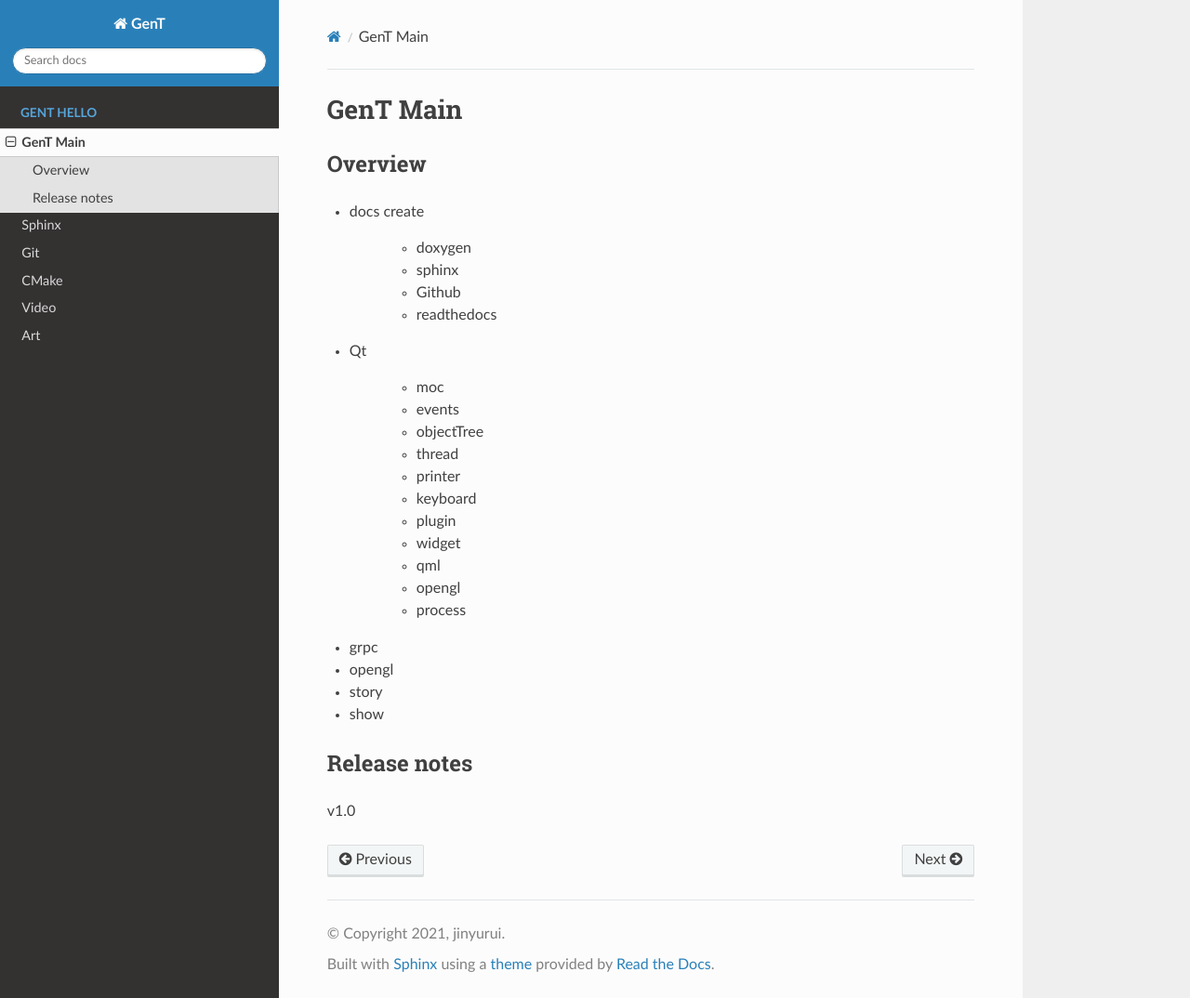
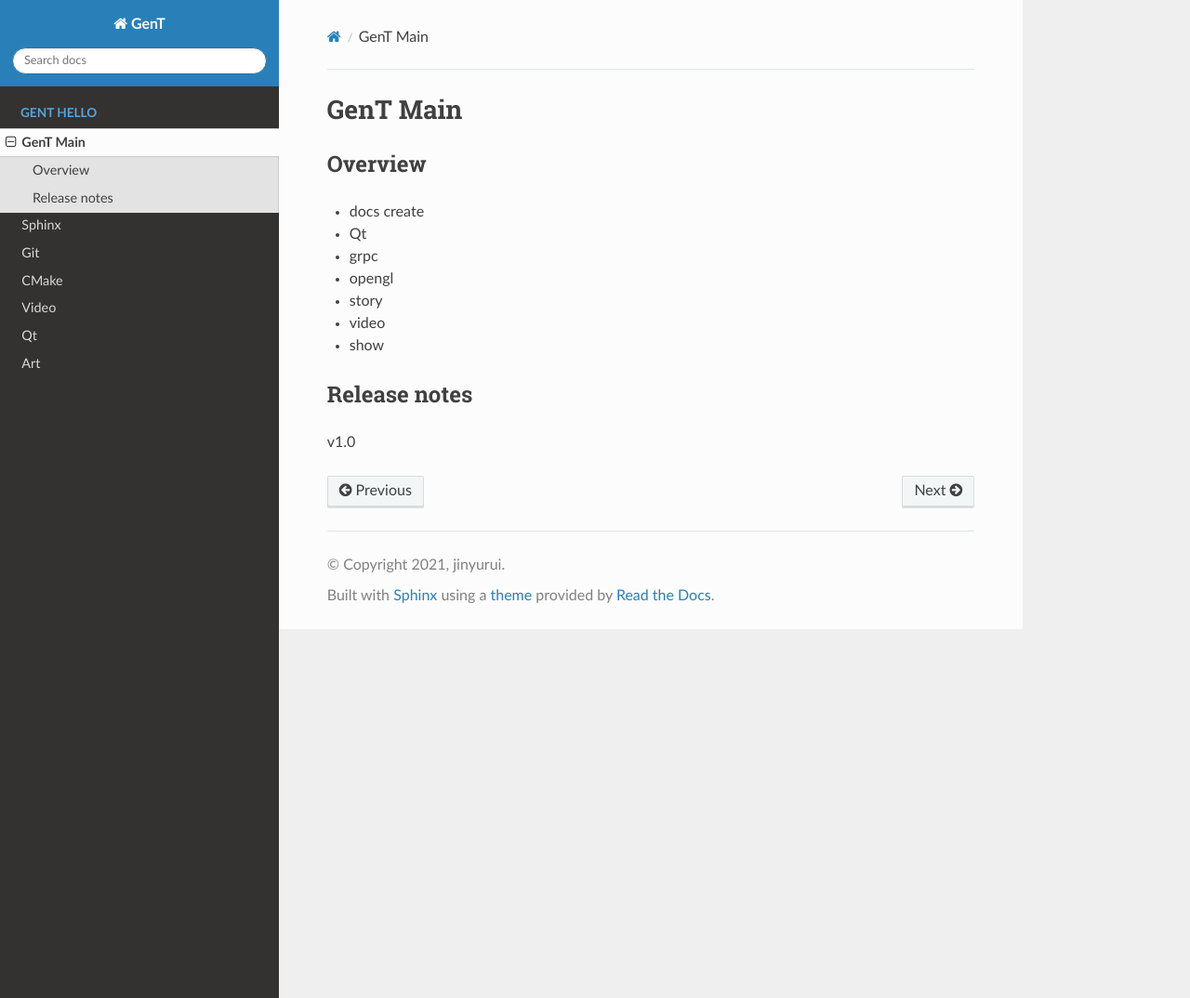
Before and after one commit to jinyurui/GenT, a Sphinx documentation site: the page built from source/overview.rst, in a window 1280 px wide and 1074 px high. Shown: the whole window at 93% size. Built offline with Sphinx 7.4.7 and the Read the Docs theme 2.0.0, drawn with Linux system fonts in a browser that asks for light colours.

Commit message:
add Qt some

```diff
--- a/source/index.rst
+++ b/source/index.rst
@@ -10,6 +10,7 @@
    git/git
    cmake/cmake
    video/video
+   Qt/qtcore
    some
 
 
--- a/source/overview.rst
+++ b/source/overview.rst
@@ -2,33 +2,14 @@
 GenT Main
 ================================
 
-
 Overview
 --------------------------------
 - docs create
-
-    + doxygen
-    + sphinx
-    + Github
-    + readthedocs
-
 - Qt
-
-    + moc
-    + events
-    + objectTree
-    + thread
-    + printer
-    + keyboard
-    + plugin
-    + widget
-    + qml
-    + opengl
-    + process
-
 - grpc
 - opengl
 - story
+- video
 - show
 
 Release notes
```
Also changed, not shown: source/Qt/qtcore.rst (added, +177 -0 lines), source/keyboard.png (added).
